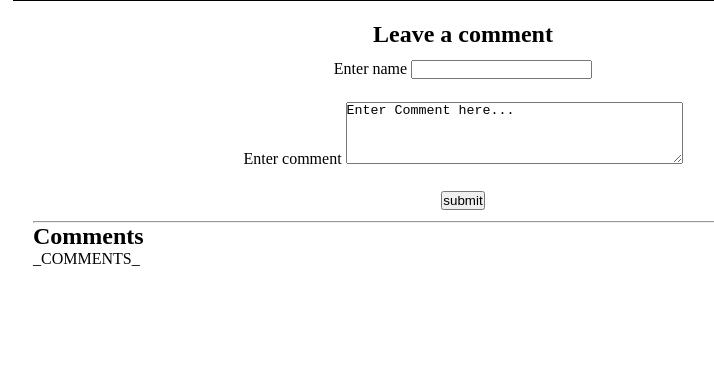
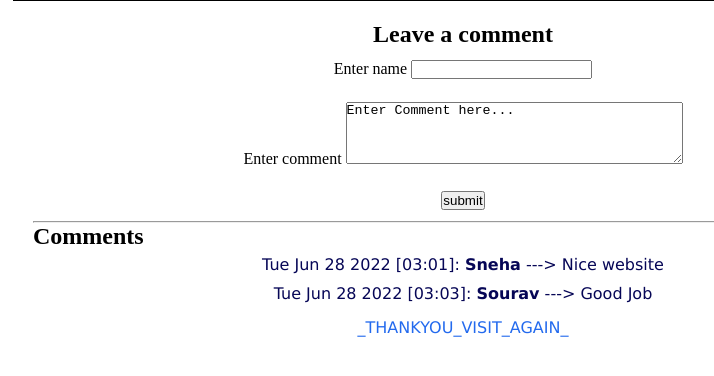
Before and after one commit to sampritidas/flowerCatalogApp, a plain HTML site: page htmls/guestbook.html in a window 1280 px wide. Shown: the part 38-414 px from the top of the page, without its empty margins (177-891 px from the left). Drawn offline with Linux system fonts and the light colour scheme.

Commit message:
Implemented guestBookHandler and guestbook page

```diff
--- a/css/styles.css
+++ b/css/styles.css
@@ -98,3 +98,21 @@ a:hover {
   flex-flow: column;
   justify-content: space-around;
 }
+
+.comment {
+  font-family: 'Lucida Sans', 'Lucida Sans Regular', 'Lucida Grande', 'Lucida Sans Unicode', Geneva, Verdana, sans-serif;
+  color: rgb(6, 6, 86);
+  padding: 5px;
+}
+
+.comment-section {
+  display: flex;
+  flex-direction: column;
+  flex-wrap: wrap;
+}
+
+.last-greet {
+  padding: 10px;
+  color: rgb(35, 106, 238);
+  font-family: Verdana, Geneva, Tahoma, sans-serif;
+}
--- a/htmls/guestbook.html
+++ b/htmls/guestbook.html
@@ -38,7 +38,15 @@
 
     <hr>
     <h2>Comments</h2>
-    _COMMENTS_
+
+    <div class="comment-section">
+      <div class="comment">Tue Jun 28 2022 [03:01]: <strong>Sneha</strong> --->
+        Nice website
+      </div>
+      <div class="comment">Tue Jun 28 2022 [03:03]: <strong>Sourav</strong> --->
+		 Good Job
+</div><div class="last-greet">_THANKYOU_VISIT_AGAIN_</div>
+    </div>
 
   </div>
 </body>
```
Also changed, not shown: comments.txt (deleted, +0 -10 lines), guestBookHandler.js (+19 -9 lines).
